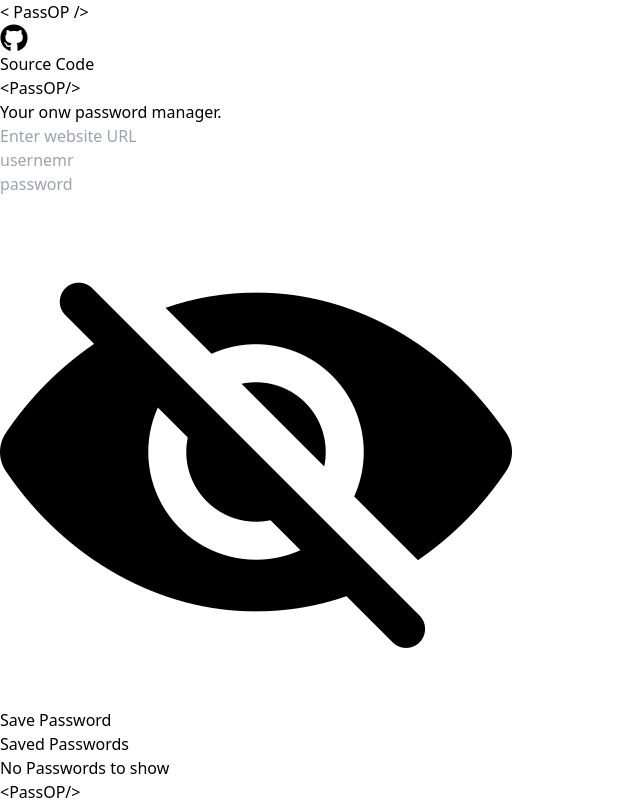
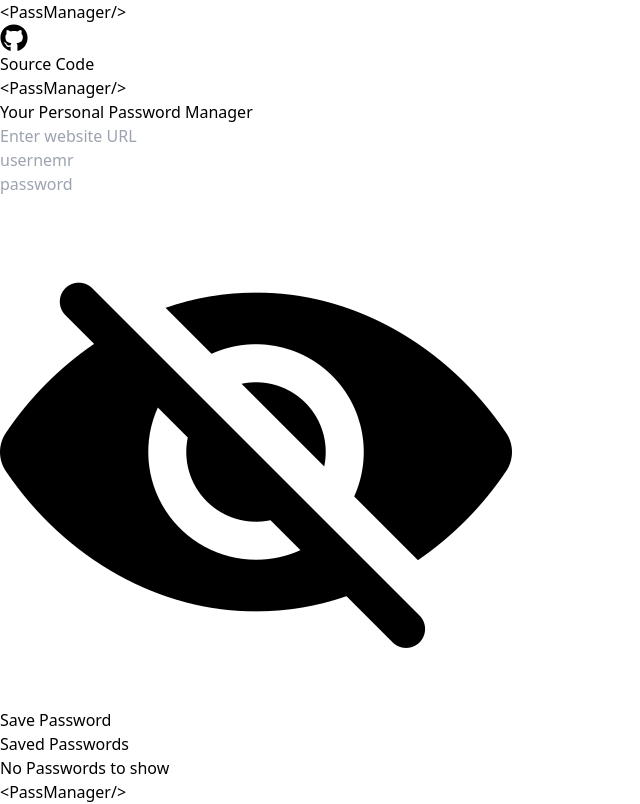
Before and after one commit to prabal-007/Password-manager, a React (Vite) app in the folder passop/: page / in a window 1280 px wide. Shown: the top 804 px of the page, without its empty margins (0-640 px from the left). Built offline with nearby package versions, Linux system fonts and the light colour scheme; some icons are missing.

Commit message:
made respomsive

```diff
--- a/passop/src/components/Footer.jsx
+++ b/passop/src/components/Footer.jsx
@@ -5,7 +5,7 @@ export const Footer = () => {
             <a href="/">
                 <div className="logo text-xl font-bold">
                     &lt;
-                    <span className="text-orange-500">Pass</span><span>OP/</span>
+                    <span className="text-orange-500 font-serif">Pass</span><span className="font-mono">Manager/</span>
                     &gt;
                 </div>
             </a>
--- a/passop/src/components/Manager.jsx
+++ b/passop/src/components/Manager.jsx
@@ -68,7 +68,7 @@ export const Manager = () => {
         navigator.clipboard.writeText(text)
     }
     return (
-        <>
+        <div className="h-[82.3vh]">
             <div className="absolute top-0 -z-10 h-full w-full bg-white"><div className="absolute bottom-auto left-auto right-0 top-0 h-[500px] w-[900px] -translate-x-[30%] translate-y-[20%] rounded-full bg-[rgb(255,219,73)] opacity-50 blur-[280px]"></div></div>
             <ToastContainer
                 position="top-right"
@@ -85,14 +85,14 @@ export const Manager = () => {
             />
             {/* Same as */}
             <ToastContainer />
-            <div className="myContainer flex flex-col gap-4 pb-4 mt-2 rounded-lg">
+            <div className="myContainer w-auto md:w-[60vw] flex flex-col gap-4 pb-4 pt-2 mt-2 rounded-lg">
                 <div className="flex flex-col justify-center items-center p-5">
                     <div className="logo text-3xl font-extrabold">
                         &lt;
-                        <span className="text-orange-500">Pass</span><span>OP/</span>
+                        <span className="text-orange-500 font-serif">Pass</span><span className="font-mono">Manager/</span>
                         &gt;
                     </div>
-                    <p className="font-bold">Your onw password manager.</p>
+                    <p className="font-semibold text-slate-800 text-xs text-center">Your Personal Password Manager</p>
                 </div>
                 <input name="site" value={form.site} onChange={handleChange} type="text" placeholder="Enter website URL" className="inputField" />
                 <div className="flex gap-5">
@@ -116,26 +116,26 @@ export const Manager = () => {
                     </span>
                 </button>
             </div>
-            <div className="myContainer w-[70vw]">
+            <div className="myContainer w-full p-4 md:w-[70vw]">
                 <h1 className="font-bold text-xl p-5 pt-0">Saved Passwords</h1>
                 {passwordArray.length === 0 && <div className="text-center border-2 rounded-2xl bg-white p-5 py-10">No Passwords to show</div>}
                 {passwordArray.length != 0 && <div className="relative overflow-x-auto shadow-md sm:rounded-lg">
                     <table className="w-full text-sm text-gray-500 text-center">
                         <thead className="text-xs text-gray-700 uppercase bg-orange-300">
                             <tr>
-                                <th scope="col" className="px-6 py-3">Website</th>
-                                <th scope="col" className="px-6 py-3">username</th>
-                                <th scope="col" className="px-6 py-3">password</th>
-                                <th scope="col" className="px-6 py-3">Action</th>
+                                <th scope="col" className="px-2 md:px-6 py-3">Website</th>
+                                <th scope="col" className="px-2 md:px-6 py-3">username</th>
+                                <th scope="col" className="px-2 md:px-6 py-3">password</th>
+                                <th scope="col" className="px-2 md:px-6 py-3">Action</th>
                             </tr>
                         </thead>
                         <tbody>
                             {passwordArray.map((pass) => {
                                 return <tr key={pass.id} className="bg-white border-b hover:bg-orange-100">
-                                    <td className="px-6 py-4 cursor-pointer"><a href={pass.site} target="_blank">{pass.site}</a></td>
-                                    <td className="px-6 py-4"><span className="copyIcon" onClick={() => copyText(pass.username)}>{pass.username}<IoCopyOutline className="cursor-pointer" /></span></td>
-                                    <td className="px-6 py-4"><span className="copyIcon" onClick={() => copyText(pass.password)}>{pass.password}<IoCopyOutline className="cursor-pointer" /></span></td>
-                                    <td className="px-6 pl-0 py-4 flex justify-center items-center gap-2">
+                                    <td className="px-2 md:px-6 py-4 cursor-pointer"><a href={pass.site} target="_blank">{pass.site}</a></td>
+                                    <td className="px-2 md:px-6 py-4"><span className="copyIcon" onClick={() => copyText(pass.username)}>{pass.username}<IoCopyOutline className="cursor-pointer" /></span></td>
+                                    <td className="px-2 md:px-6 py-4"><span className="copyIcon" onClick={() => copyText(pass.password)}>{pass.password}<IoCopyOutline className="cursor-pointer" /></span></td>
+                                    <td className="px-2 md:px-6 pl-0 py-4 flex justify-center items-center gap-2">
                                         <span className="edit" onClick={() => editPassword(pass.id)}>
                                             <lord-icon
                                                 src="https://cdn.lordicon.com/fikcyfpp.json"
@@ -166,6 +166,6 @@ export const Manager = () => {
                 </div>}
 
             </div>
-        </>
+        </div>
     )
 }
--- a/passop/src/components/Navbar.jsx
+++ b/passop/src/components/Navbar.jsx
@@ -6,7 +6,7 @@ export const Navbar = () => {
             <a href="/">
                 <div className="logo text-xl font-bold">
                     &lt;
-                    <span className="text-orange-500"> Pass</span><span>OP /</span>
+                    <span className="text-orange-500 font-serif">Pass</span><span className="font-mono">Manager/</span>
                     &gt;
                 </div>
             </a>
```
